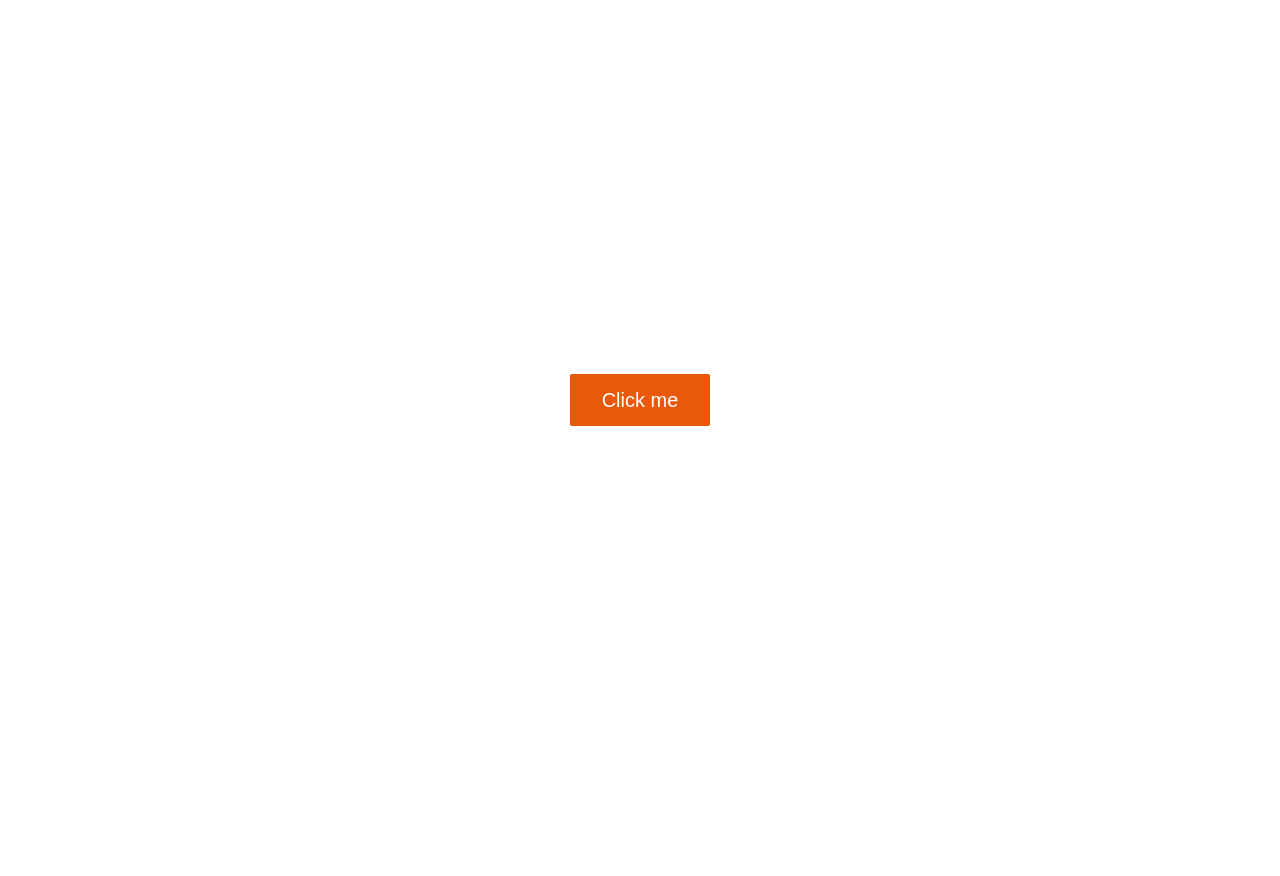
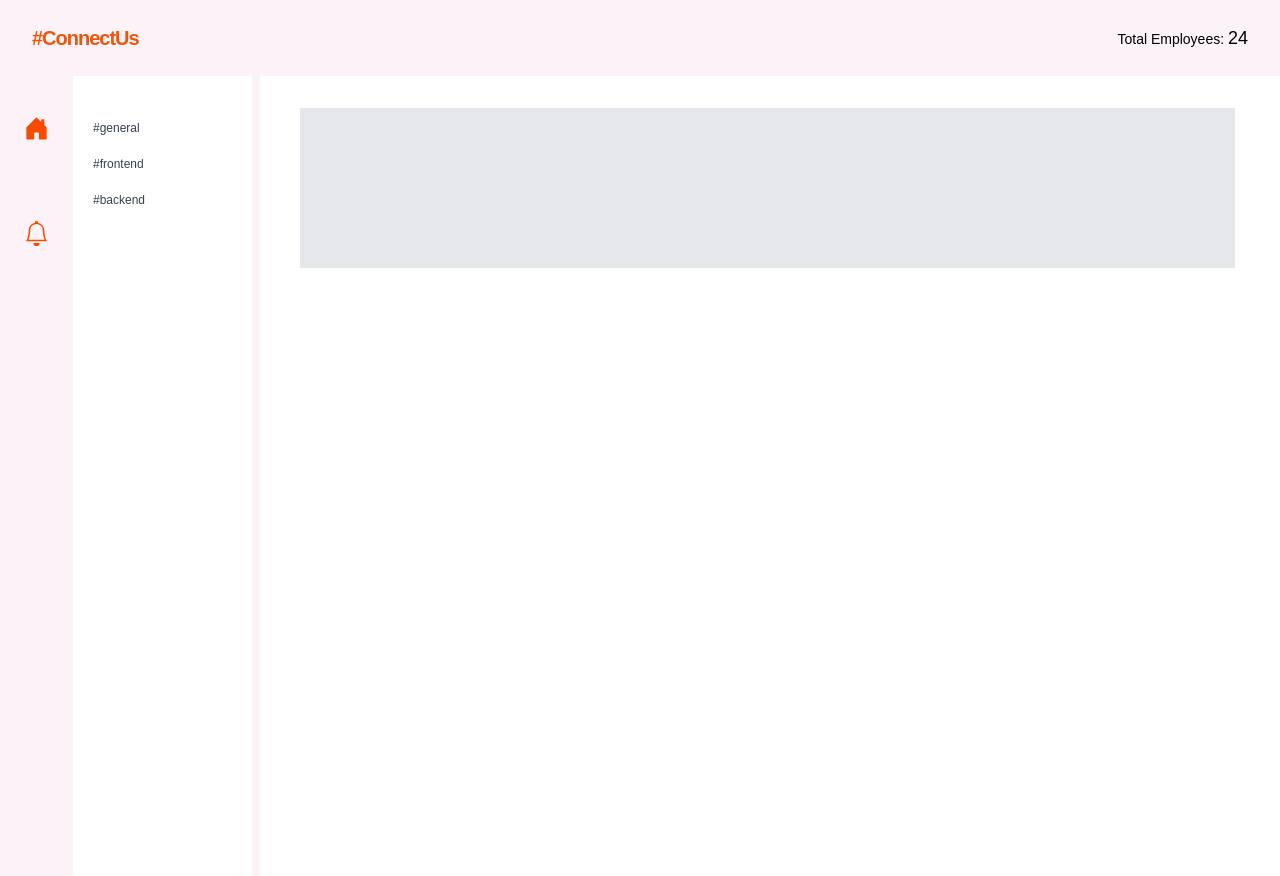
Before and after one commit to AlausaKabir/orangeGroup_Group2_Frontend, a React (Create React App) app in the folder connect-us/: page / in a window 1280 px wide. Before the commit the page ends 800 px from the top, so only its background shows below. Built offline with nearby package versions, Linux system fonts and the light colour scheme.

Commit message:
layout/home

```diff
--- a/connect-us/src/App.js
+++ b/connect-us/src/App.js
@@ -1,10 +1,12 @@
-import logo from './logo.svg';
 import './App.css';
+import Layout from './layout/DashboardLayout/Layout';
+import Home from './layout/HomeLayout/Home';
 
 function App() {
   return (
-    <div className="h-screen flex items-center justify-center font-nunito">
-      <button className="bg-orange-600 text-white text-xl py-3 px-8 rounded-sm">Click me</button>
+    <div className="h-screen font-nunito">
+      <Layout />
+      {/* <Home /> */}
     </div>
   );
 }
--- /dev/null
+++ b/connect-us/src/layout/DashboardLayout/Header.js
@@ -0,0 +1,15 @@
+function Header() {
+    return (
+        <div className="flex justify-between items-center">
+            <div className="bg-pink-50 py-6 px-8">
+                <button className="font-semibold tracking-tighter text-xl text-orange-600">#ConnectUs</button>
+            </div>
+            <div className="mr-8">
+                <p className="inline text-sm">Total Employees: </p>
+                <span className="text-lg">24</span>
+            </div>
+        </div>
+     );
+}
+
+export default Header;
--- /dev/null
+++ b/connect-us/src/layout/DashboardLayout/Layout.js
@@ -0,0 +1,20 @@
+import Sidebar from "./Sidebar";
+import Main from "./Main"
+import TabSidebar from "./TabSidebar";
+import Header from "./Header";
+
+function Layout() {
+    return (
+        <div className="bg-pink-50 font-nunito">
+            <Header />
+            <div className="flex">
+                <TabSidebar/>
+                <Sidebar />
+                <Main />
+            </div>
+
+        </div>
+     );
+}
+
+export default Layout;
--- /dev/null
+++ b/connect-us/src/layout/DashboardLayout/Main.js
@@ -0,0 +1,9 @@
+function Main() {
+    return (
+        <div className="ml-2 bg-white w-full">
+            <div className="bg-gray-200 mt-8 ml-10 w-11/12 h-40"></div>
+        </div>
+     );
+}
+
+export default Main;
--- /dev/null
+++ b/connect-us/src/layout/DashboardLayout/Sidebar.js
@@ -0,0 +1,11 @@
+function Sidebar() {
+    return (
+        <div className="bg-white h-screen text-xs text-gray-700 flex flex-col items-start w-56 py-4">
+            <button className="w-full text-left mt-6 mb-1.5 px-5 rounded-sm py-1 hover:bg-gray-200">#general</button>
+            <button className="w-full text-left my-1.5 px-5 rounded-sm py-1 hover:bg-gray-200">#frontend</button>
+            <button className="w-full text-left my-1.5 px-5 rounded-sm py-1 hover:bg-gray-200">#backend</button>
+        </div>
+     );
+}
+
+export default Sidebar;
--- /dev/null
+++ b/connect-us/src/layout/DashboardLayout/TabSidebar.js
@@ -0,0 +1,18 @@
+function TabSidebar() {
+    return (
+        <div className="bg-pink-50 px-4 h-screen py-4">
+            <button className="block mt-4 mb-16 hover:bg-pink-200 p-2 rounded-sm">
+                <svg xmlns="http://www.w3.org/2000/svg" width="25" height="25" fill="#F94B00" className="bi bi-house-door-fill" viewBox="0 0 16 16">
+                    <path d="M6.5 14.5v-3.505c0-.245.25-.495.5-.495h2c.25 0 .5.25.5.5v3.5a.5.5 0 0 0 .5.5h4a.5.5 0 0 0 .5-.5v-7a.5.5 0 0 0-.146-.354L13 5.793V2.5a.5.5 0 0 0-.5-.5h-1a.5.5 0 0 0-.5.5v1.293L8.354 1.146a.5.5 0 0 0-.708 0l-6 6A.5.5 0 0 0 1.5 7.5v7a.5.5 0 0 0 .5.5h4a.5.5 0 0 0 .5-.5"/>
+                </svg>
+            </button>
+            <button className="block hover:bg-pink-200 p-2">
+                <svg xmlns="http://www.w3.org/2000/svg" width="25" height="25" fill="#F94B00" className="bi bi-bell" viewBox="0 0 16 16">
+                    <path d="M8 16a2 2 0 0 0 2-2H6a2 2 0 0 0 2 2M8 1.918l-.797.161A4.002 4.002 0 0 0 4 6c0 .628-.134 2.197-.459 3.742-.16.767-.376 1.566-.663 2.258h10.244c-.287-.692-.502-1.49-.663-2.258C12.134 8.197 12 6.628 12 6a4.002 4.002 0 0 0-3.203-3.92L8 1.917zM14.22 12c.223.447.481.801.78 1H1c.299-.199.557-.553.78-1C2.68 10.2 3 6.88 3 6c0-2.42 1.72-4.44 4.005-4.901a1 1 0 1 1 1.99 0A5.002 5.002 0 0 1 13 6c0 .88.32 4.2 1.22 6"/>
+                </svg>
+            </button>
+        </div>
+     );
+}
+
+export default TabSidebar;
--- /dev/null
+++ b/connect-us/src/layout/HomeLayout/Home.js
@@ -0,0 +1,16 @@
+function Home() {
+    return (
+        <div className="h-screen flex flex-col items-center max-w-3xl mx-auto mt-48 text-center">
+            <h1 className="text-5xl leading-tight">Making Communuication & Connection Easy</h1>
+            <p className="text-xl py-5 leading-loose max-w-2xl">Welcome to ConnectUs, the sophisticated communication app meticulously crafted for the seamless connectivity of our company. Designed to enhance collaboration and foster effective communication, ConnectUs brings your teams closer, facilitating real-time conversations, file sharing, and group discussions.</p>
+            <p className="text-2xl text-orange-600">To continue using the app:</p>
+            <div  className='mt-6 text-base'>
+                <button className="bg-orange-500 text-white px-7 py-1 rounded-sm mr-7">Register</button>
+             or
+                <button className="bg-orange-500 text-white px-8 py-1 rounded-sm ml-8">Login</button>
+            </div>
+        </div>
+    )
+};
+
+export default Home;
```
